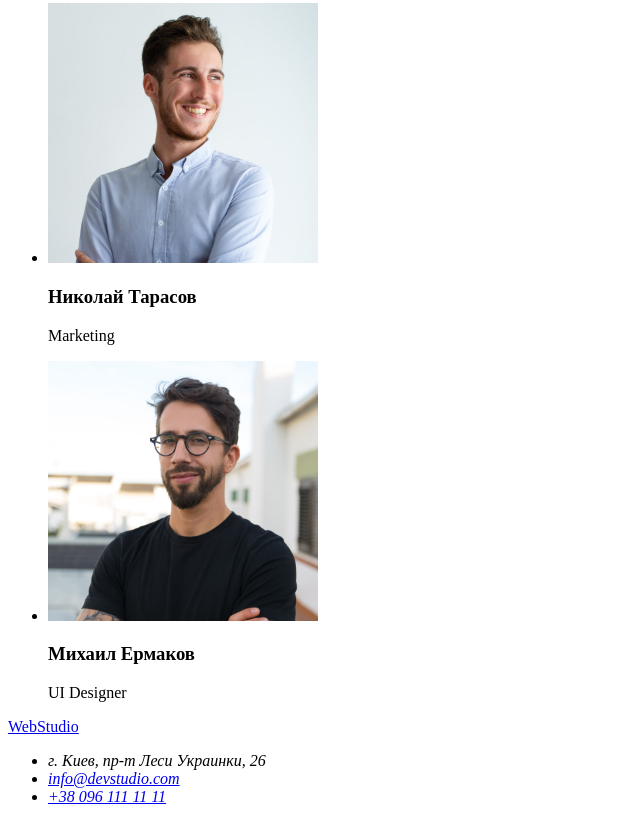
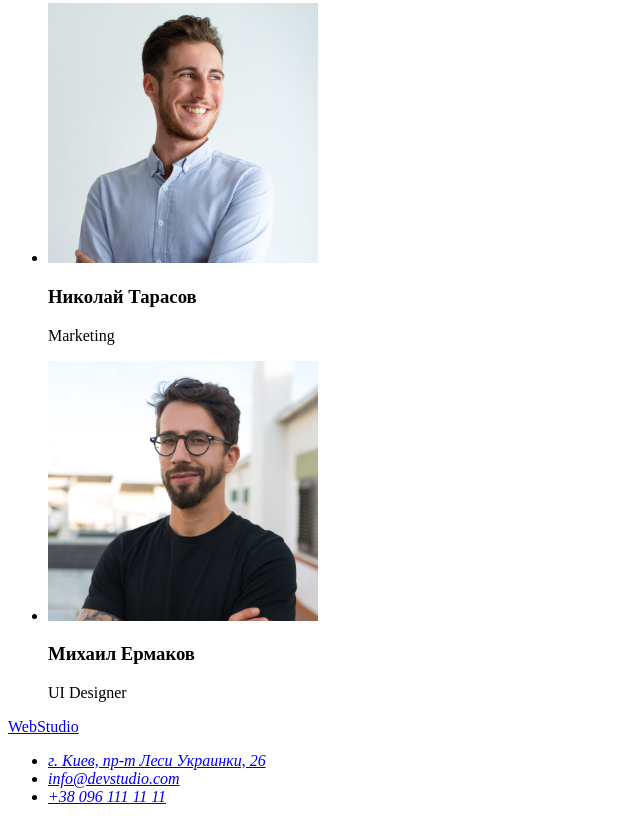
Before and after one commit to valkiria91/goit-markup-hw-01, a plain HTML site: page index.html in a window 1280 px wide. Shown: the part 2333-3155 px from the top of the page, without its empty margins (0-640 px from the left). Drawn offline with Linux system fonts and the light colour scheme.

Commit message:
Правки в адресе

```diff
--- a/index.html
+++ b/index.html
@@ -131,7 +131,7 @@
       <address>
         <ul>
           <li>
-            <a href="https://goo.gl/maps/kSrC2yLhnCnVmhvy7"></a>г. Киев, пр-т Леси Украинки, 26
+            <a href="https://goo.gl/maps/kSrC2yLhnCnVmhvy7">г. Киев, пр-т Леси Украинки, 26</a>
           </li>
           <li><a href="mailto:info@devstudio.com">info@devstudio.com</a></li>
           <li><a href="tel:+380961111111">+38 096 111 11 11</a></li>
```
